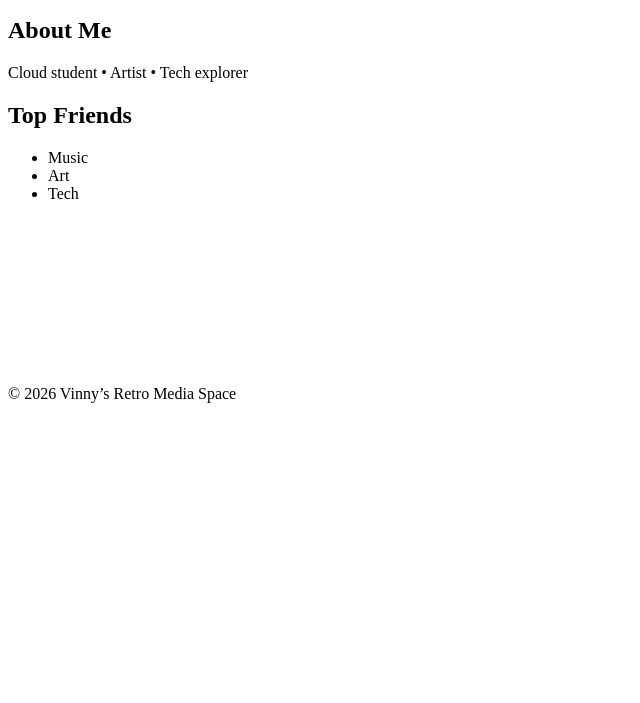
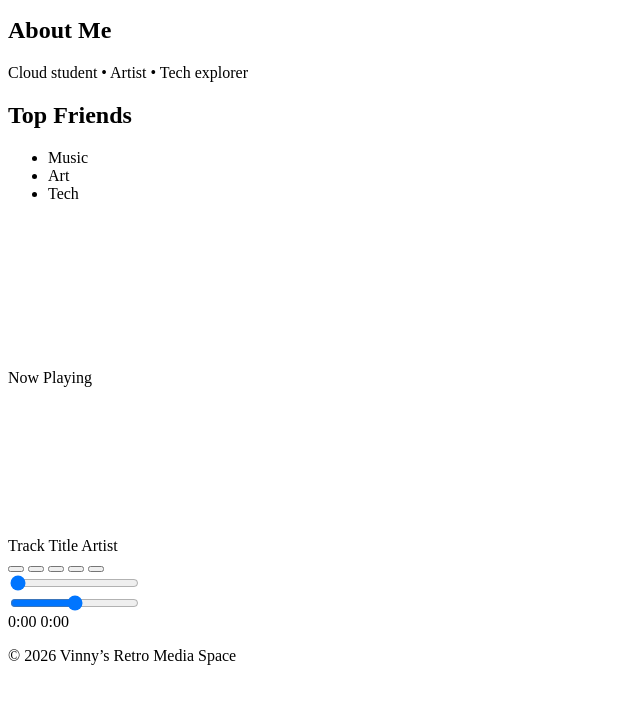
Before and after one commit to VincentGmz28/retro-media-player, a plain HTML site: page index.html in a window 1280 px wide. Shown: the part 87-790 px from the top of the page, without its empty margins (0-640 px from the left). Drawn offline with Linux system fonts and the light colour scheme.

Commit message:
Add media player section to index.html

```diff
--- a/index.html
+++ b/index.html
@@ -33,7 +33,53 @@
         <section id="visualizer-section">
           <canvas id="visualizer"></canvas>
         </section>
+<section id="media-player">
+  <div class="wmp-frame">
 
+    <!-- Title Bar -->
+    <div class="wmp-titlebar">
+      <span class="wmp-icon"></span>
+      <span class="wmp-title">Now Playing</span>
+    </div>
+
+    <!-- Display Area -->
+    <div class="wmp-display">
+      <canvas id="visualizer"></canvas>
+    </div>
+
+    <!-- Track Info -->
+    <div class="wmp-track-info">
+      <span id="track-title">Track Title</span>
+      <span id="track-artist">Artist</span>
+    </div>
+
+    <!-- Controls -->
+    <div class="wmp-controls">
+      <button id="prev-btn" class="wmp-btn"></button>
+      <button id="play-btn" class="wmp-btn"></button>
+      <button id="pause-btn" class="wmp-btn"></button>
+      <button id="next-btn" class="wmp-btn"></button>
+      <button id="stop-btn" class="wmp-btn"></button>
+    </div>
+
+    <!-- Seek Bar -->
+    <div class="wmp-seek">
+      <input type="range" id="seek-bar" min="0" max="100" value="0">
+    </div>
+
+    <!-- Volume -->
+    <div class="wmp-volume">
+      <input type="range" id="volume-bar" min="0" max="1" step="0.01">
+    </div>
+
+    <!-- Status Bar -->
+    <div class="wmp-status">
+      <span id="current-time">0:00</span>
+      <span id="duration">0:00</span>
+    </div>
+
+  </div>
+</section>
       </main>
     </div>
     <footer id="footer">
```
